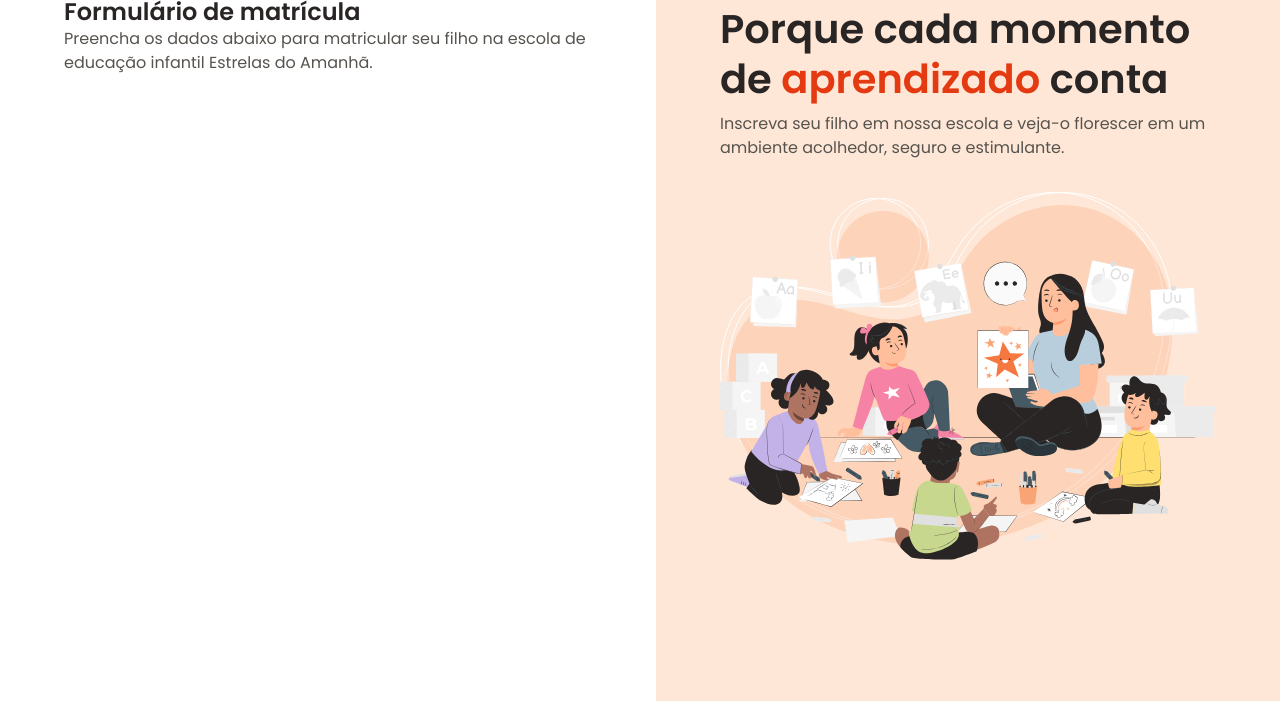
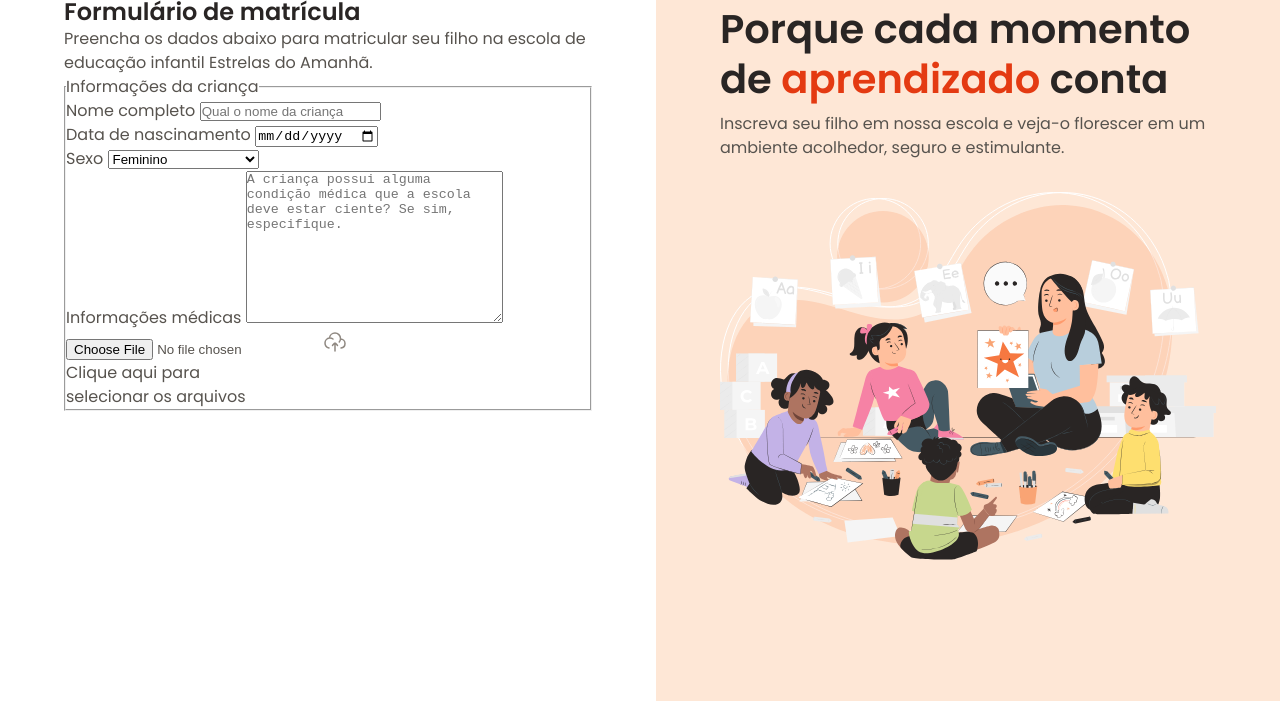
Before and after one commit to erickayo/formulario-de-matricula, a plain HTML site: page index.html in a window 1280 px wide. Shown: the part 99-800 px from the top of the page. Drawn offline with Linux system fonts and the light colour scheme.

Commit message:
iniciando formulario

```diff
--- a/index.html
+++ b/index.html
@@ -25,6 +25,49 @@
                 <h1>Formulário de matrícula</h1>
                 <p>Preencha os dados abaixo para matricular seu filho na escola de educação infantil Estrelas do Amanhã.</p>
 
+                <form method="post" enctype="multipart/form-data">
+                    <fieldset class="child-info">
+                        <legend>Informações da criança</legend>
+
+                        <div class="input-wrapper">
+                            <label for="fullname">Nome completo</label>
+                            <input
+                                id="fullname"
+                                name="fullname"
+                                type="text"
+                                placeholder="Qual o nome da criança">
+                        </div>
+
+                        <div class="input-wrapper">
+                            <label for="birth">Data de nascinamento</label>
+                            <input type="date" id="birth" lang="pt-BR" name="birth">
+                        </div>
+
+                        <div class="selected-wrapper">
+                            <label for="gender">Sexo</label>
+                            <select name="gender" id="">
+                                <option value="female">Feminino</option>
+                                <option value="male">Masculino</option>
+                                <option value="na">Prefiro não responder</option>
+                            </select>
+                        </div>
+
+                        <div class="textarea-wrapper">
+                            <label for="medical-info">Informações médicas</label>
+                            <textarea name="medical-info" id="medical-info" cols="30" rows="10"
+                            placeholder="A criança possui alguma condição médica que a escola deve estar ciente? Se sim, especifique."
+                            ></textarea>
+                        </div>
+
+                        <div class="droparea-wrapper">
+                            <input type="file" id="birth-file" name="birth-file">
+                            <img src="./assets/interface-icons/cloud-upload.svg" alt="">
+                            <p>Clique aqui para<br>selecionar os arquivos</p>
+                        </div>
+                    </fieldset>
+                </form>
+
+
             </div>
         </main>
 
```
